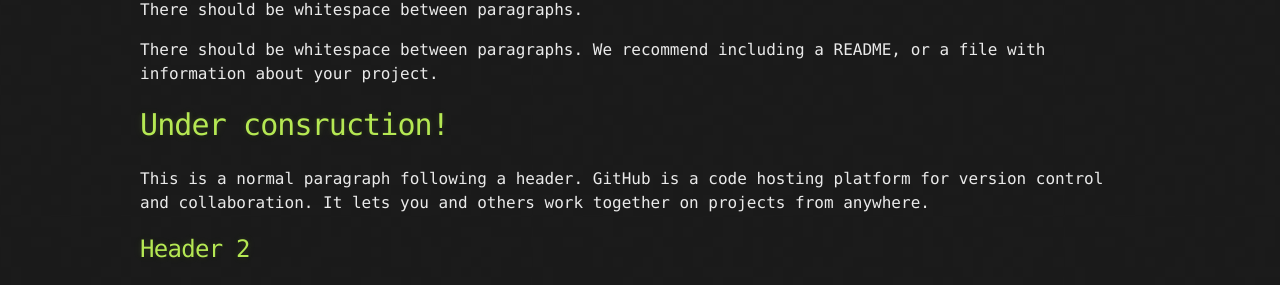
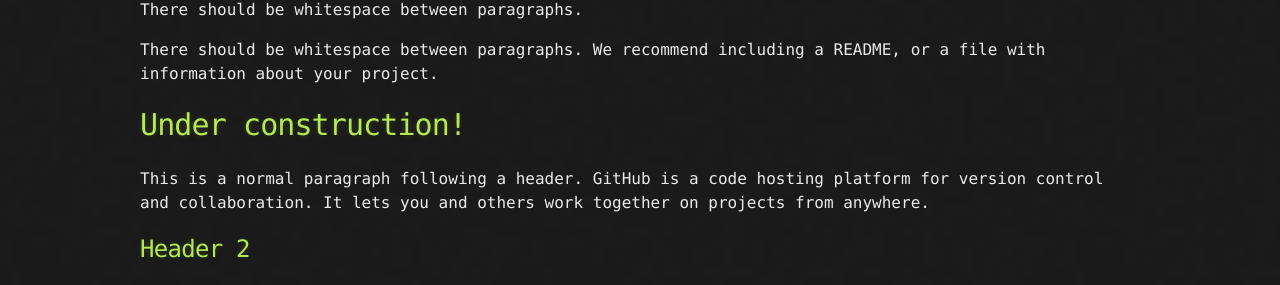
Before and after one commit to laughtersec/laughtersec.github.io, a Jekyll site: the page built from index.md, in a window 1280 px wide and 900 px high. Shown: the part 316-601 px from the top of the window. Built offline with Jekyll 4.4.1, drawn with Linux system fonts in a browser that asks for light colours.

Commit message:
Update index.md

```diff
--- a/index.md
+++ b/index.md
@@ -10,7 +10,7 @@ There should be whitespace between paragraphs.
 
 There should be whitespace between paragraphs. We recommend including a README, or a file with information about your project.
 
-# Under consruction!
+# Under construction!
 
 This is a normal paragraph following a header. GitHub is a code hosting platform for version control and collaboration. It lets you and others work together on projects from anywhere.
 
```
